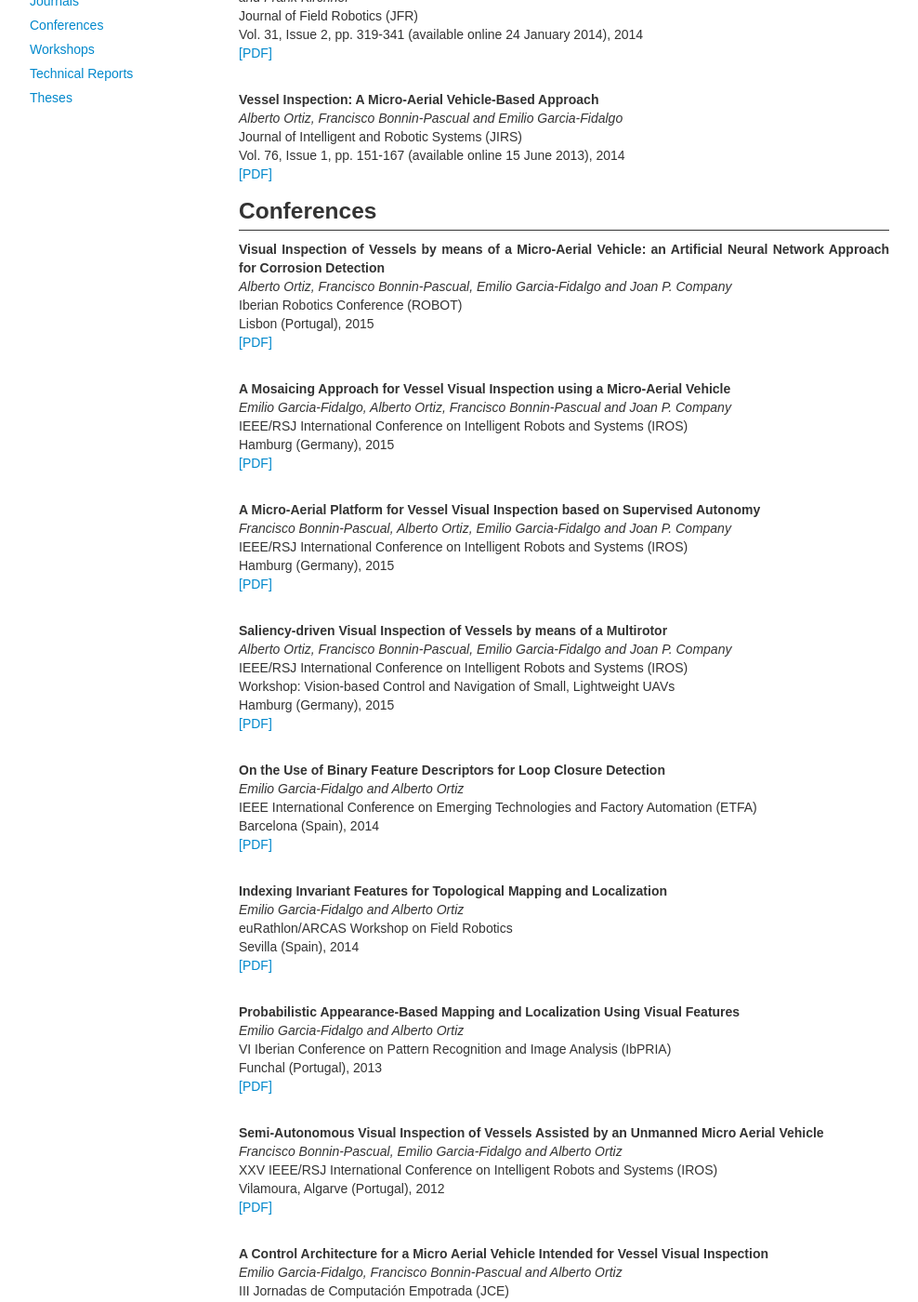
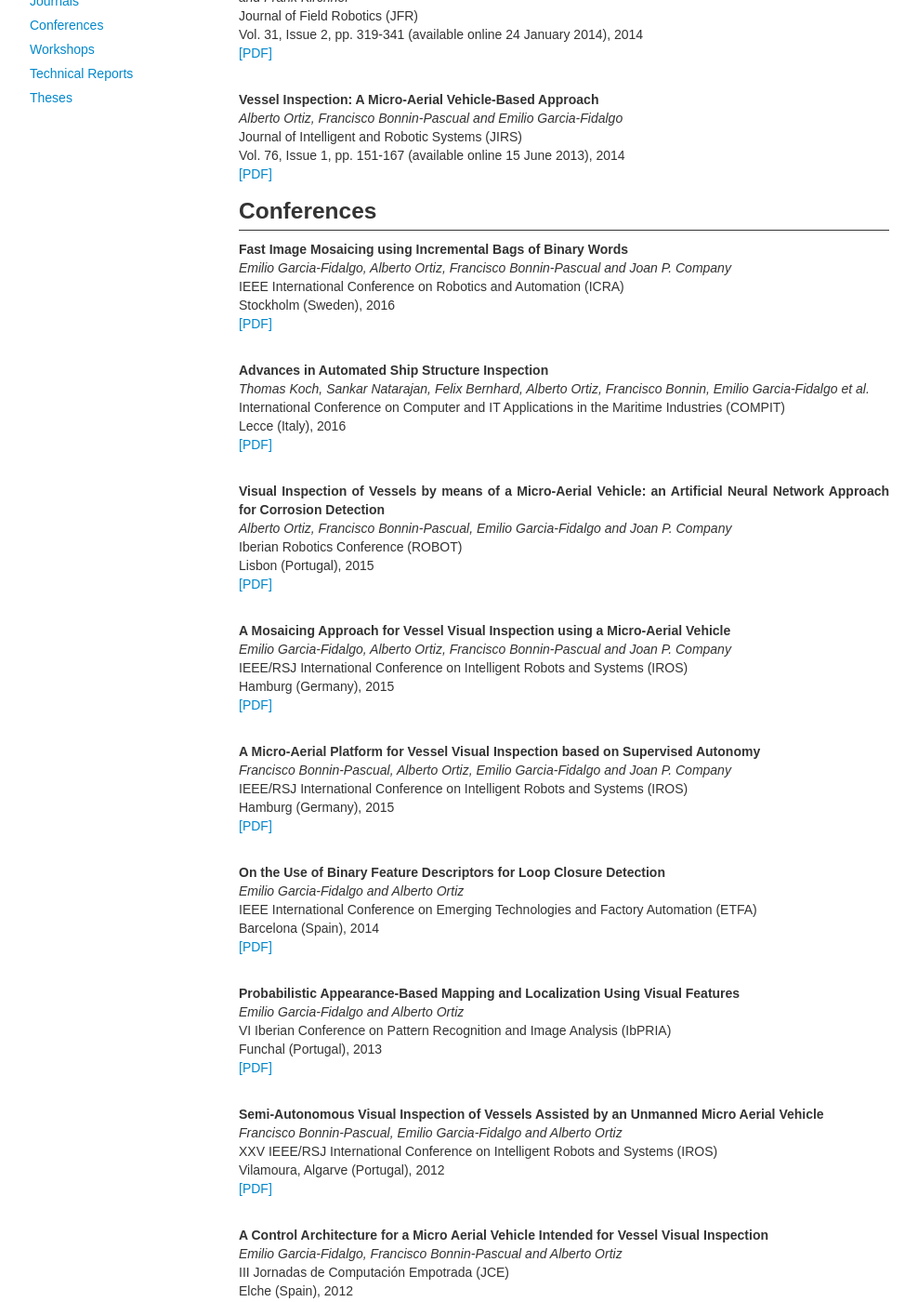
Before and after one commit to emiliofidalgo/emiliofidalgo.github.io, a Jekyll site: the page built from publications/pubs_type.html, in a window 1280 px wide and 1400 px high, scrolled down 580 px. Shown: the whole window at 93% size, without its empty margins (153-1141 px from the left). Built offline with Jekyll 4.4.1, drawn with Linux system fonts in a browser that asks for light colours; some of the changed text lies outside the part shown.

Commit message:
Pubs by type

```diff
--- a/publications/pubs_type.html
+++ b/publications/pubs_type.html
@@ -40,6 +40,22 @@
 <!-- Conferences -->
 <h3 class="title-und">Conferences</h3>
 <p class="text-justify">
+<strong>Fast Image Mosaicing using Incremental Bags of Binary Words</strong><br>
+<em>Emilio Garcia-Fidalgo, Alberto Ortiz, Francisco Bonnin-Pascual and Joan P. Company</em><br>
+IEEE International Conference on Robotics and Automation (ICRA)<br>
+Stockholm (Sweden), 2016<br>
+<a href="/static/papers/conf_ICRA_Garcia2016.pdf">[PDF]</a>
+</p><br>
+
+<p class="text-justify">
+<strong>Advances in Automated Ship Structure Inspection</strong><br>
+<em>Thomas Koch, Sankar Natarajan, Felix Bernhard, Alberto Ortiz, Francisco Bonnin, Emilio Garcia-Fidalgo et al.</em><br>
+International Conference on Computer and IT Applications in the Maritime Industries (COMPIT)<br>
+Lecce (Italy), 2016<br>
+<a href="/static/papers/conf_COMPIT_Garcia2016.pdf">[PDF]</a>
+</p><br>
+
+<p class="text-justify">
 <strong>Visual Inspection of Vessels by means of a Micro-Aerial Vehicle: an Artificial Neural Network Approach for Corrosion Detection</strong><br>
 <em>Alberto Ortiz, Francisco Bonnin-Pascual, Emilio Garcia-Fidalgo and Joan P. Company</em><br>
 Iberian Robotics Conference (ROBOT)<br>
@@ -64,28 +80,11 @@
 </p><br>
 
 <p class="text-justify">
-<strong>Saliency-driven Visual Inspection of Vessels by means of a Multirotor</strong><br>
-<em>Alberto Ortiz, Francisco Bonnin-Pascual, Emilio Garcia-Fidalgo and Joan P. Company</em><br>
-IEEE/RSJ International Conference on Intelligent Robots and Systems (IROS)<br>
-Workshop: Vision-based Control and Navigation of Small, Lightweight UAVs<br>
-Hamburg (Germany), 2015<br>
-<a href="/static/papers/conf_ws_IROS_Ortiz2015.pdf">[PDF]</a>
-</p><br>
-
-<p class="text-justify">
 <strong>On the Use of Binary Feature Descriptors for Loop Closure Detection</strong><br>
 <em>Emilio Garcia-Fidalgo and Alberto Ortiz</em><br>
 IEEE International Conference on Emerging Technologies and Factory Automation (ETFA)<br>
 Barcelona (Spain), 2014<br>
 <a href="/static/papers/conf_ETFA_Garcia2014.pdf">[PDF]</a>
-</p><br>
-
-<p class="text-justify">
-<strong>Indexing Invariant Features for Topological Mapping and Localization</strong><br>
-<em>Emilio Garcia-Fidalgo and Alberto Ortiz</em><br>
-euRathlon/ARCAS Workshop on Field Robotics<br>
-Sevilla (Spain), 2014<br>
-<a href="/static/papers/conf_ARCAS_Garcia2014.pdf">[PDF]</a>
 </p><br>
 
 <p class="text-justify">
@@ -142,6 +141,26 @@
 XII Congreso Nacional de Inform&aacute;tica de la Salud (INFORSALUD)<br>
 Madrid (Spain), 2009<br>
 <a href="/static/papers/conf_INFORSALUD_Garcia2009.pdf">[PDF]</a> (Spanish)
+</p>
+
+<!-- Workshops -->
+<h3 class="title-und">Workshops</h3>
+<a name="workshops"></a>
+<p class="text-justify">
+<strong>Indexing Invariant Features for Topological Mapping and Localization</strong><br>
+<em>Emilio Garcia-Fidalgo and Alberto Ortiz</em><br>
+euRathlon/ARCAS Workshop on Field Robotics<br>
+Sevilla (Spain), 2014<br>
+<a href="/static/papers/conf_ARCAS_Garcia2014.pdf">[PDF]</a>
+</p><br>
+
+<p class="text-justify">
+<strong>Saliency-driven Visual Inspection of Vessels by means of a Multirotor</strong><br>
+<em>Alberto Ortiz, Francisco Bonnin-Pascual, Emilio Garcia-Fidalgo and Joan P. Company</em><br>
+IEEE/RSJ International Conference on Intelligent Robots and Systems (IROS)<br>
+Workshop: Vision-based Control and Navigation of Small, Lightweight UAVs<br>
+Hamburg (Germany), 2015<br>
+<a href="/static/papers/conf_ws_IROS_Ortiz2015.pdf">[PDF]</a>
 </p>
 
 <!-- Technical Reports -->
@@ -211,6 +230,13 @@
 <em>Emilio Garcia-Fidalgo</em><br>
 Master's Thesis, Department of Mathematics and Computer Science (UIB), 2007<br>
 <a href="/static/papers/mthesis_Garcia2007.pdf">[PDF]</a> (Spanish)
+</p><br>
+
+<p class="text-justify">
+<strong>Appearance-based Loop Closure Detection and its Application to Topological Mapping and Image Mosaicing</strong><br>
+<em>Emilio Garcia-Fidalgo</em><br>
+PhD Thesis, Department of Mathematics and Computer Science (UIB), 2016<br>
+<a href="/static/phd/GarciaFidalgo_PhD.pdf">[PDF]</a>
 </p>
 
 </div>
```
